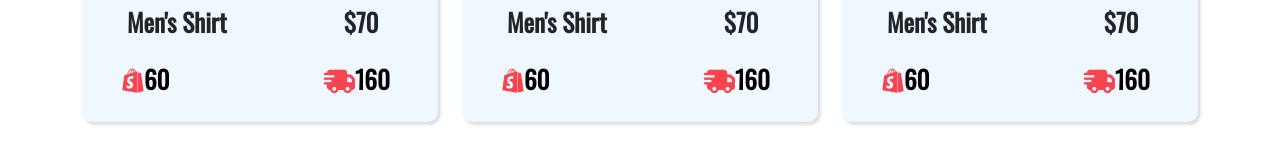
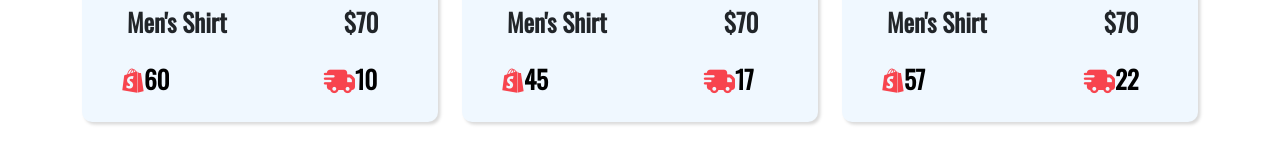
Before and after one commit to RakibHosain2302/Js---H.W-5, a plain HTML site: page index.html in a window 1280 px wide. Shown: the part 468-618 px from the top of the page. Drawn offline with nearby package versions, Linux system fonts and the light colour scheme.

Commit message:
Add files via upload

```diff
--- a/index.html
+++ b/index.html
@@ -36,7 +36,7 @@
                             </div>
                             <div class="info-cnt2 col-5 col-lg-5">
                                 <h4>$70</h4>
-                                <i class="fa-solid fa-truck-fast"></i><span class="counter" data-value="160"></i>160</span>
+                                <i class="fa-solid fa-truck-fast"></i><span class="counter" data-value="10"></i>10</span>
                             </div>
                         </div>
                     </div>
@@ -53,11 +53,11 @@
                         <div class="row">
                             <div class="info-cnt col-7 col-lg-7">
                                 <h4>Men's Shirt</h4>
-                                <i class="fa-brands fa-shopify"></i><span class="counter" data-value="60"></i>60</span>
+                                <i class="fa-brands fa-shopify"></i><span class="counter" data-value="45"></i>45</span>
                             </div>
                             <div class="info-cnt2 col-5 col-lg-5">
                                 <h4>$70</h4>
-                                <i class="fa-solid fa-truck-fast"></i><span class="counter" data-value="160"></i>160</span>
+                                <i class="fa-solid fa-truck-fast"></i><span class="counter" data-value="17"></i>17</span>
 
                             </div>
                         </div>
@@ -75,11 +75,11 @@
                         <div class="row">
                             <div class="info-cnt col-7 col-lg-7">
                                 <h4>Men's Shirt</h4>
-                                <i class="fa-brands fa-shopify"></i><span class="counter" data-value="60"></i>60</span>
+                                <i class="fa-brands fa-shopify"></i><span class="counter" data-value="57"></i>57</span>
                             </div>
                             <div class="info-cnt2 col-5 col-lg-5">
                                 <h4>$70</h4>
-                                <i class="fa-solid fa-truck-fast"></i><span class="counter" data-value="160"></i>160</span>
+                                <i class="fa-solid fa-truck-fast"></i><span class="counter" data-value="22"></i>22</span>
 
                             </div>
                         </div>
```
